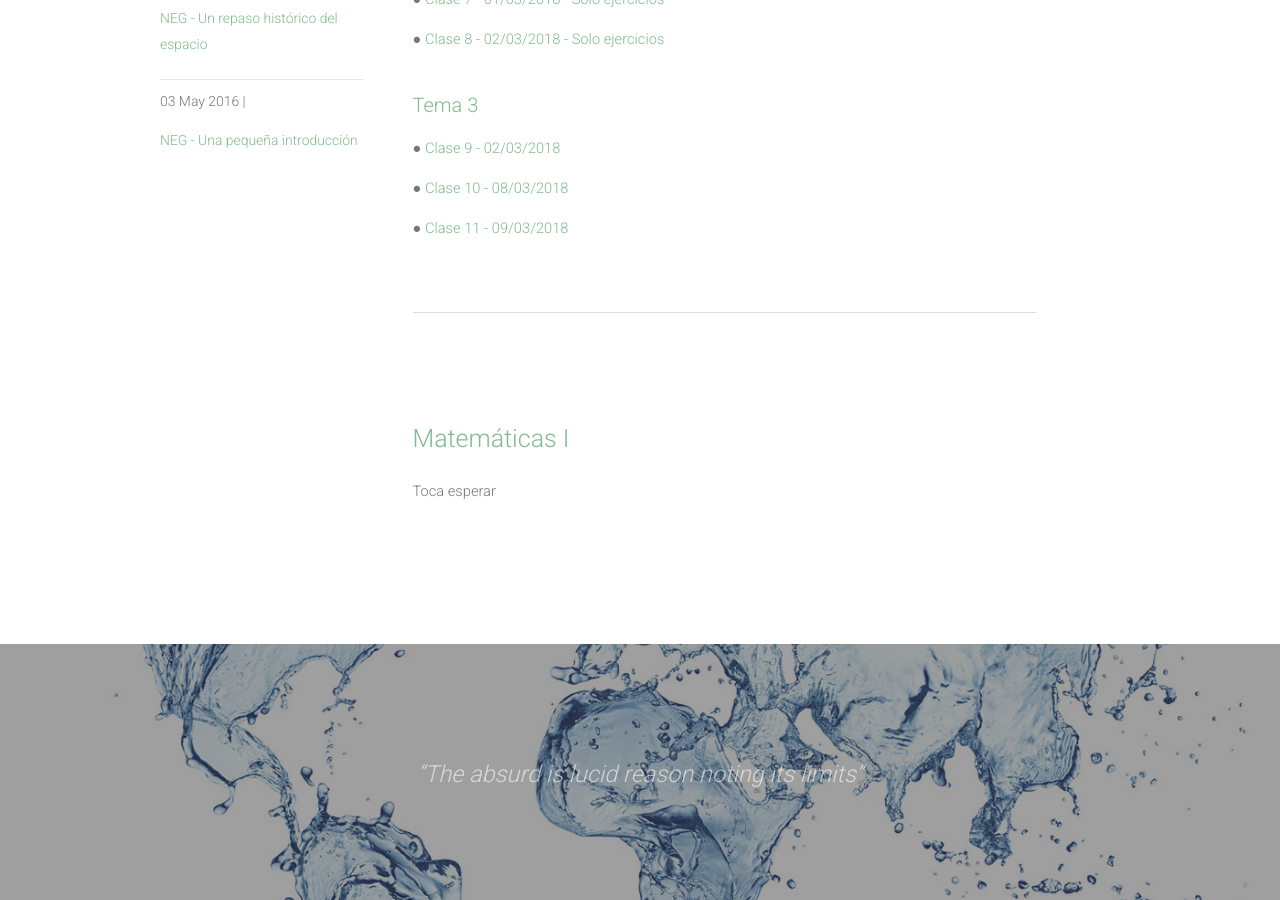
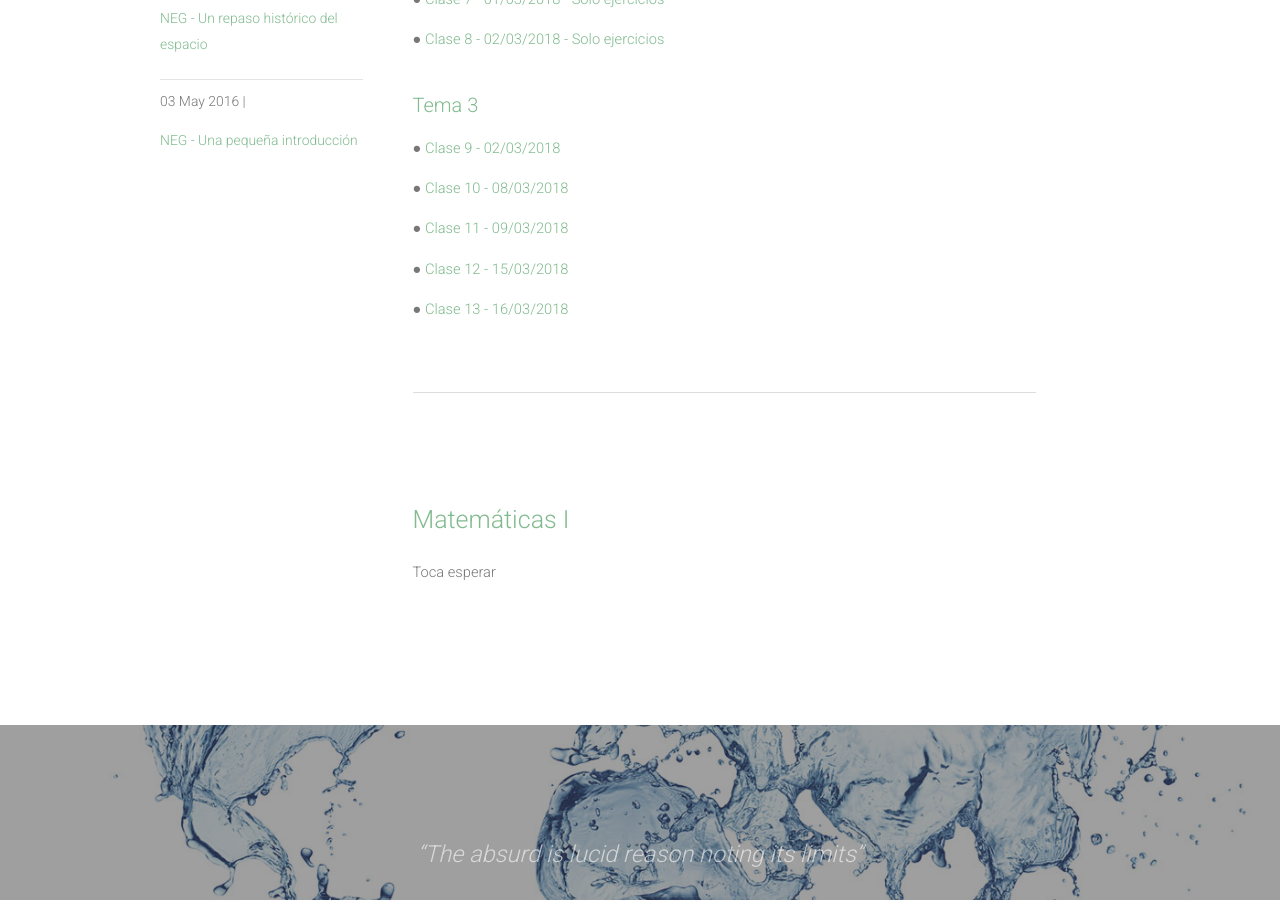
Before and after one commit to mpajovin/mpajovin.github.io, a Jekyll site: the page built from clases.html, in a window 1280 px wide and 900 px high, scrolled down 1069 px. Built offline with Jekyll 4.4.1, drawn with Linux system fonts in a browser that asks for light colours; nearby versions of some CDN libraries.

Commit message:
nueva semana

```diff
--- a/clases.html
+++ b/clases.html
@@ -43,6 +43,8 @@ layout: default
 						<p> &#9679; <a href="MatesII/C9D2318.pdf">Clase 9 - 02/03/2018</a></p>
 						<p> &#9679; <a href="MatesII/C10D8318.pdf">Clase 10 - 08/03/2018</a></p>
 						<p> &#9679; <a href="MatesII/C11D9318.pdf">Clase 11 - 09/03/2018</a></p>
+						<p> &#9679; <a href="MatesII/C12D15318.pdf">Clase 12 - 15/03/2018</a></p>
+						<p> &#9679; <a href="MatesII/C13D16318.pdf">Clase 13 - 16/03/2018</a></p>
 						<br>
 					</ul>
 				</section>
```
Also changed, not shown: 2 other files.
